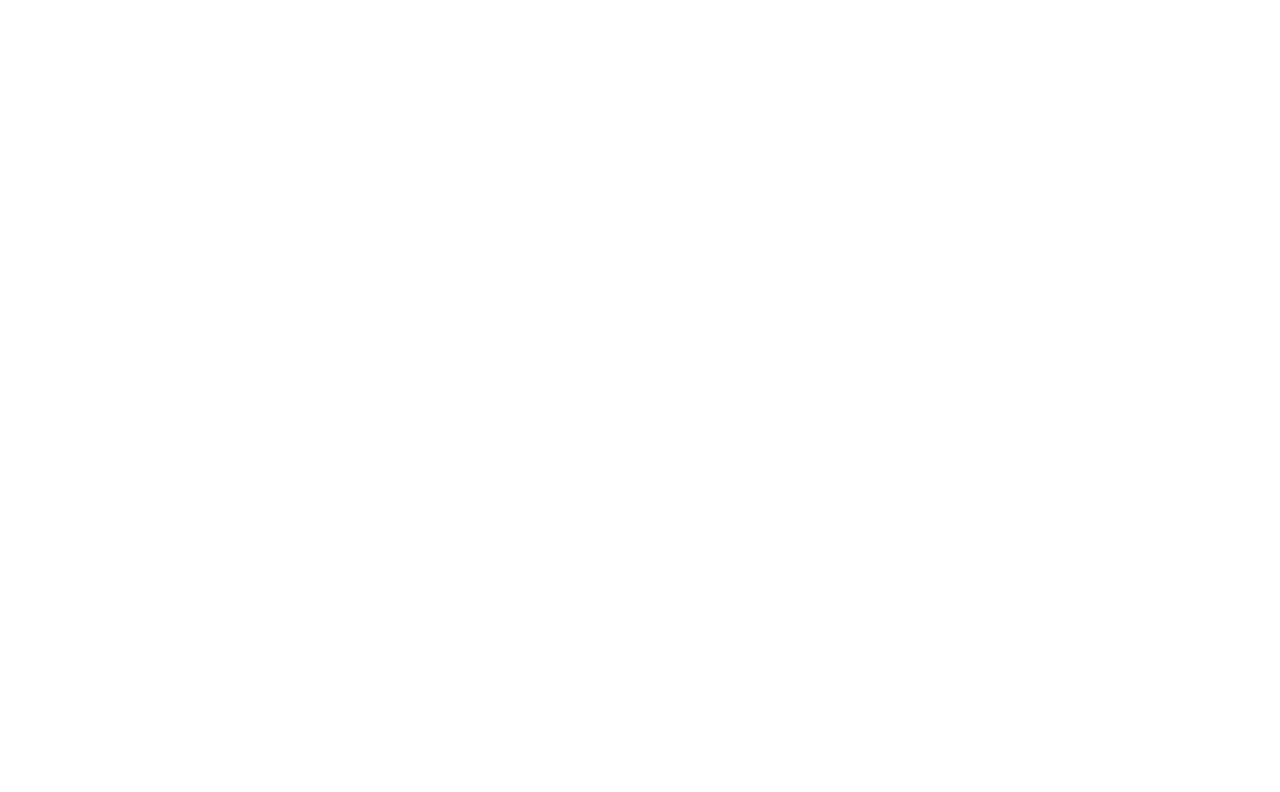
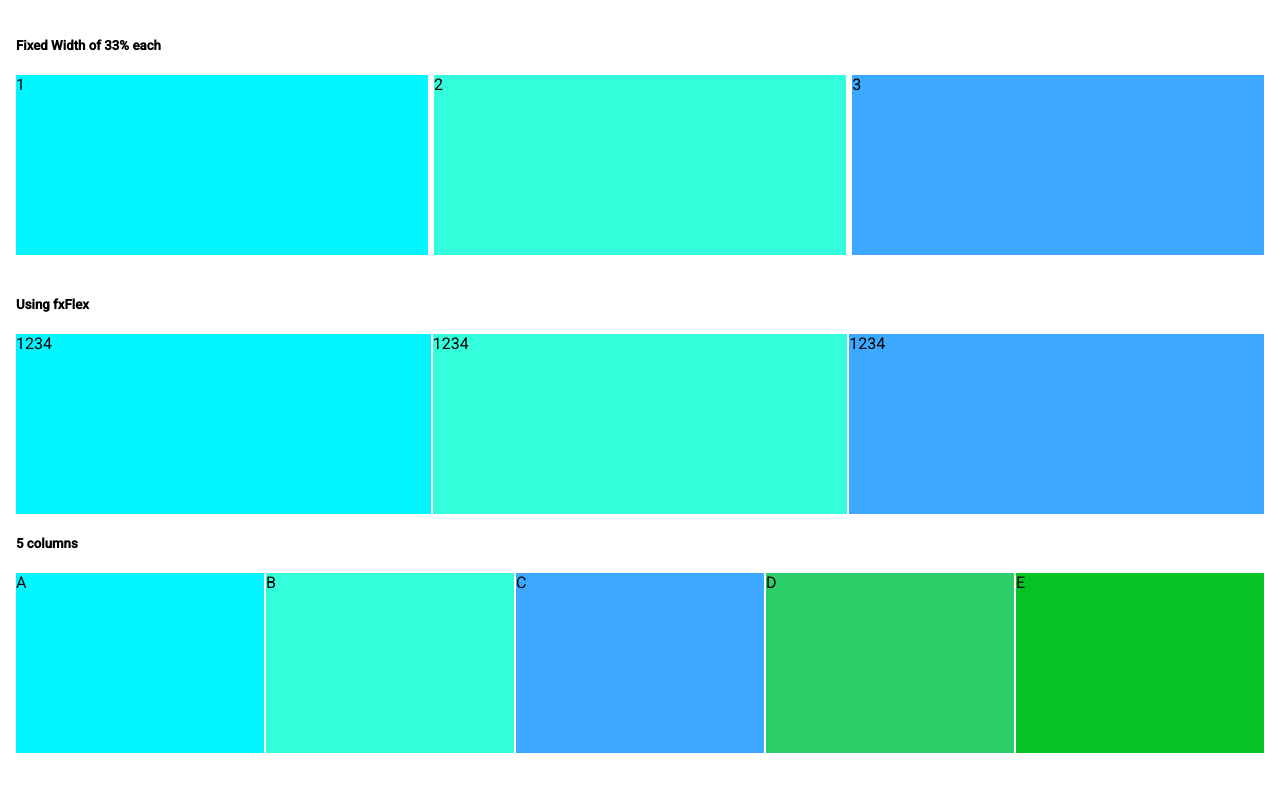
Before and after one commit to anantsa/flex-layout, an Angular app: page / in a window 1280 px wide. Shown: the top 792 px of the page. Built offline with nearby package versions, Linux system fonts and the light colour scheme.

Commit message:
assigned task from home

```diff
--- a/src/app/app.component.css
+++ b/src/app/app.component.css
@@ -17,4 +17,36 @@
   background: #00c3ff;
   width: 220px;
 }
+
+.container {
+  padding: 1em;
+}
+
+.parent {
+  height: 180px;
+}
+
+.flex-bg:nth-child(1) {
+  background: #00f7ff;
+}
+
+.flex-bg:nth-child(2) {
+  background: #33ffdd;
+}
+
+.flex-bg:nth-child(3) {
+  background: #3da8ff;
+}
+
+.flex-bg:nth-child(4) {
+  background: #2cce6a;
+}
+
+.flex-bg:nth-child(5) {
+  background: #05c225;
+}
+
+.newStyle {
+  background: red;
+}
 /*# sourceMappingURL=app.component.css.map */
--- a/src/app/app.component.html
+++ b/src/app/app.component.html
@@ -56,8 +56,29 @@
     </mat-sidenav-content>
 </mat-sidenav-container> -->
 
-<div fxLayout="row" fxLayoutAlign="space-between center">
-    <div fxFlex></div>
-    <div fxFlex></div>
-    <div fxFlex></div>
+<div class="container">
+    <h5>Fixed Width of 33% each</h5>
+    <div class="parent" fxLayout="row" fxLayout.xs="column" fxLayoutAlign="space-between stretch">
+        <div fxFlex="33" class="flex-bg">1</div>
+        <div fxFlex="33" class="flex-bg">2</div>
+        <div fxFlex="33" class="flex-bg">3</div>
+    </div>
+    <br>
+
+    <h5>Using fxFlex</h5>
+    <div class="parent" fxLayout="row" fxLayout.xs="column" fxLayoutGap="2px">
+        <div class="flex-bg" fxFlex>1234</div>
+        <div class="flex-bg" fxFlex>1234</div>
+        <div class="flex-bg" fxFlex>1234</div>
+    </div>
+
+    <h5>5 columns</h5>
+    <div class="parent" fxLayout="row wrap" fxLayoutGap="2px">
+        <div class="flex-bg" ngClass="['flex-bg','newStyle']" [ngClass.lt-sm]="{'newStyle':true, 'flex-bg':false}" fxFlex.lt-lg="33" fxFlex>A</div>
+        <div class="flex-bg" fxFlex.lt-lg="33" fxFlex>B</div>
+        <div class="flex-bg" fxFlex.lt-lg="33" fxFlex>C</div>
+        <div class="flex-bg" fxFlex >D</div>
+        <div class="flex-bg" fxFlex >E</div>
+    </div>
+
 </div>
--- a/src/app/app.component.scss
+++ b/src/app/app.component.scss
@@ -17,3 +17,27 @@
   background:rgb(0, 195, 255);
   width:220px;
 }
+.container {
+  padding: 1em;
+}
+.parent {
+  height: 180px;
+}
+.flex-bg:nth-child(1) {
+  background: rgb(0, 247, 255);
+}
+.flex-bg:nth-child(2) {
+  background: rgb(51, 255, 221);
+}
+.flex-bg:nth-child(3) {
+  background: rgb(61, 168, 255);
+}
+.flex-bg:nth-child(4) {
+  background: rgb(44, 206, 106);
+}
+.flex-bg:nth-child(5) {
+  background: rgb(5, 194, 37);
+}
+.newStyle{
+  background: red;
+}
--- a/src/app/app.component.ts
+++ b/src/app/app.component.ts
@@ -11,5 +11,4 @@
 
 
 
-
 }
```
Also changed, not shown: 1 other file (tests, documents, lock files or other folders).
